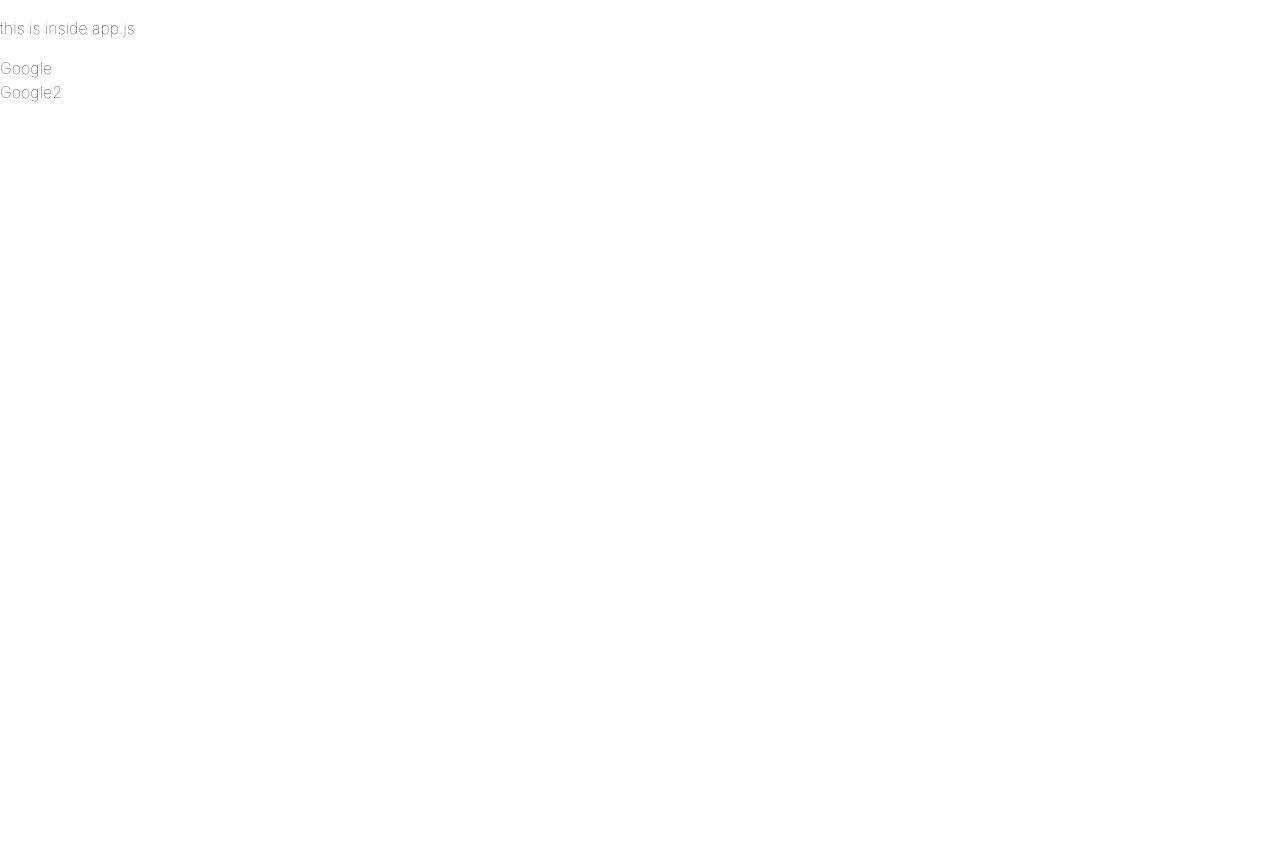
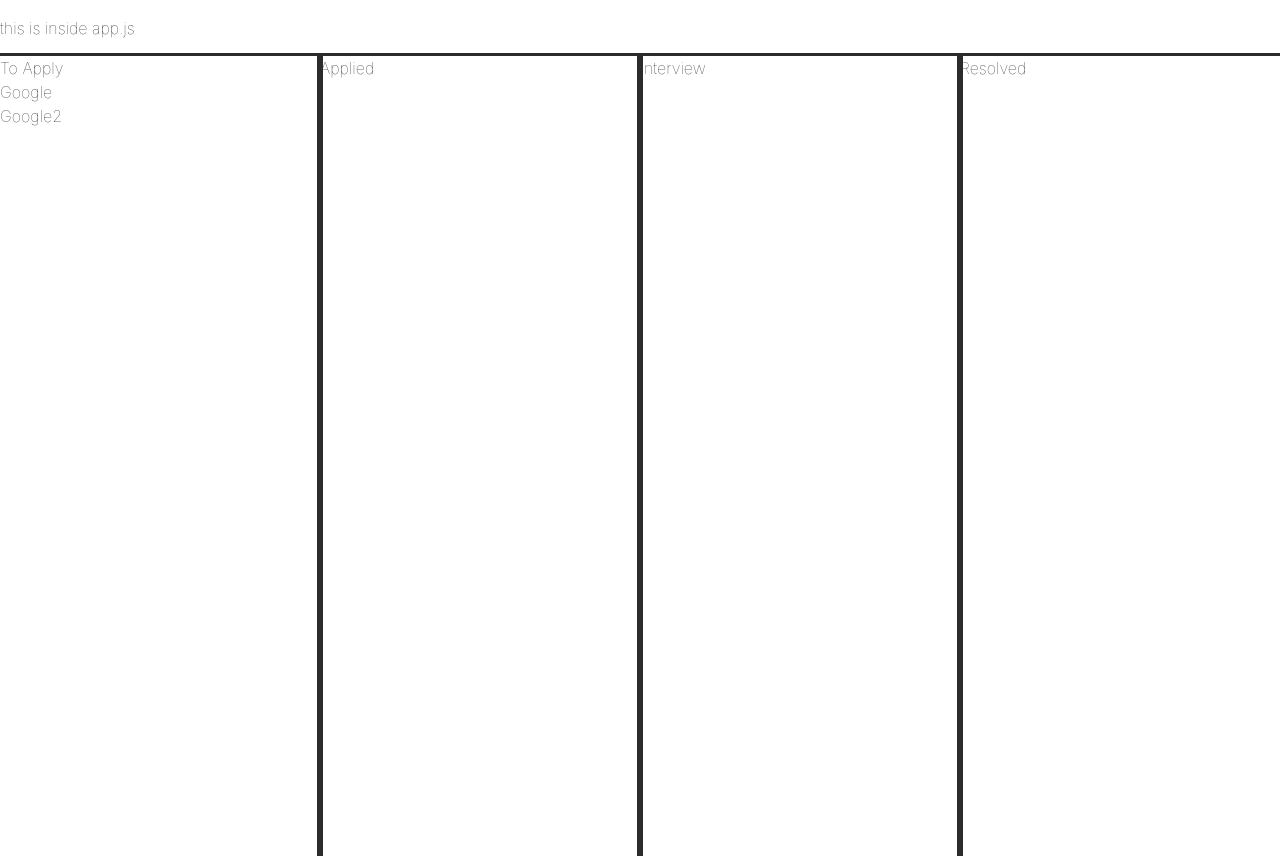
Before and after one commit to PTRI-7-Team-Axolotl/secure-the-bag, a React (Create React App) app: page /user in a window 1280 px wide. Before the commit the page ends 800 px from the top, so only its background shows below. Built offline with nearby package versions, Linux system fonts and the light colour scheme; the HTML template or start-up script is replaced by a standard one.

Commit message:
adding a table to the user page

```diff
--- a/package.json
+++ b/package.json
@@ -11,6 +11,7 @@
     "pg": "^8.7.3",
     "react": "^18.2.0",
     "react-dnd": "^16.0.1",
+    "react-dnd-html5-backend": "^16.0.1",
     "react-dom": "^18.2.0",
     "react-hook-form": "^7.33.0",
     "react-router-dom": "^6.3.0",
--- a/src/App.jsx
+++ b/src/App.jsx
@@ -1,9 +1,12 @@
 import React from "react";
 import User from './User.jsx'
 import { Route,  Routes} from 'react-router-dom';
+import { DndProvider } from 'react-dnd';
+import { HTML5Backend } from 'react-dnd-html5-backend';
 
 function App() {
   return (
+    <DndProvider backend={HTML5Backend}>
     <div className="App">
       <header className="App-header">
         <p>this is inside app.js</p>
@@ -15,6 +18,7 @@ function App() {
             </div>
       </header>
     </div>
+    </DndProvider>
   );
 }
 
--- a/src/User.jsx
+++ b/src/User.jsx
@@ -1,5 +1,6 @@
 import React, { useState } from 'react';
 import JobInfo from './JobInfo.jsx';
+
 
 function User (props) {
 
@@ -45,6 +46,7 @@ function User (props) {
     setJobs([jobs[jobIndex], data])
   }
 
+  //onClose function that renders the user's job unpon closing the job-details
   const onClose = e => {
     setIsShown(current => !current)
   }
@@ -53,11 +55,42 @@ function User (props) {
      <div key={index} onClick={onClick} name={index} id={index}>{job.employer}</div>
     );
 
+   const renderColumns = (i) => {
+      if (i === 0 ) {
+        return (
+          <div key={i} style={{ width: '25%', height: '100vh', margin: "0", padding: "0", outlineStyle: "solid" }}> To Apply {listItems}</div>
+        )
+      } if (i === 1 ) {
+        return (
+          <div key = {i} style = {{width: '25%', height: '100vh', margin: "0", padding: "0", outlineStyle: "solid"}}> Applied </div>
+        )
+      } if ( i === 2 ) {
+        return (
+          <div key = {i} style = {{width: '25%', height: '100vh', margin: "0", padding: "0", outlineStyle: "solid"}}> Interview </div>
+        )
+
+      } if ( i === 3 ) {
+        return (
+          <div key = {i} style = {{width: '25%', height: '100vh', margin: "0", padding: "0", outlineStyle: "solid"}}> Resolved </div>
+        )
+        }
+    }
+
   //Our rendering logic
   if (!isShown) {
+      const columns = [];
+      for (let i = 0; i < 4; i++) {
+        columns.push(renderColumns(i))
+      }
       return (
-          <div>
-              {listItems}
+        <div
+          style={{
+            width: '100%',
+            height: '100%',
+            display: 'flex',
+            flexWrap: 'wrap'
+          }}>
+            {columns}
           </div>
       )
    } else {
--- a/src/styles.css
+++ b/src/styles.css
@@ -6,6 +6,7 @@ body {
     line-height: 1.5;
     color: #292b2c;
     background-color: #fff;
+    height: 100%
   }
   .job-details {
     margin: 0 auto;
@@ -28,3 +29,6 @@ body {
     margin-bottom: 25px;
     font-size: 1.375rem;
   }
+  .content-box {
+    columns: 4 auto
+  }
```
Also changed, not shown: 1 other file (tests, documents, lock files or other folders).
